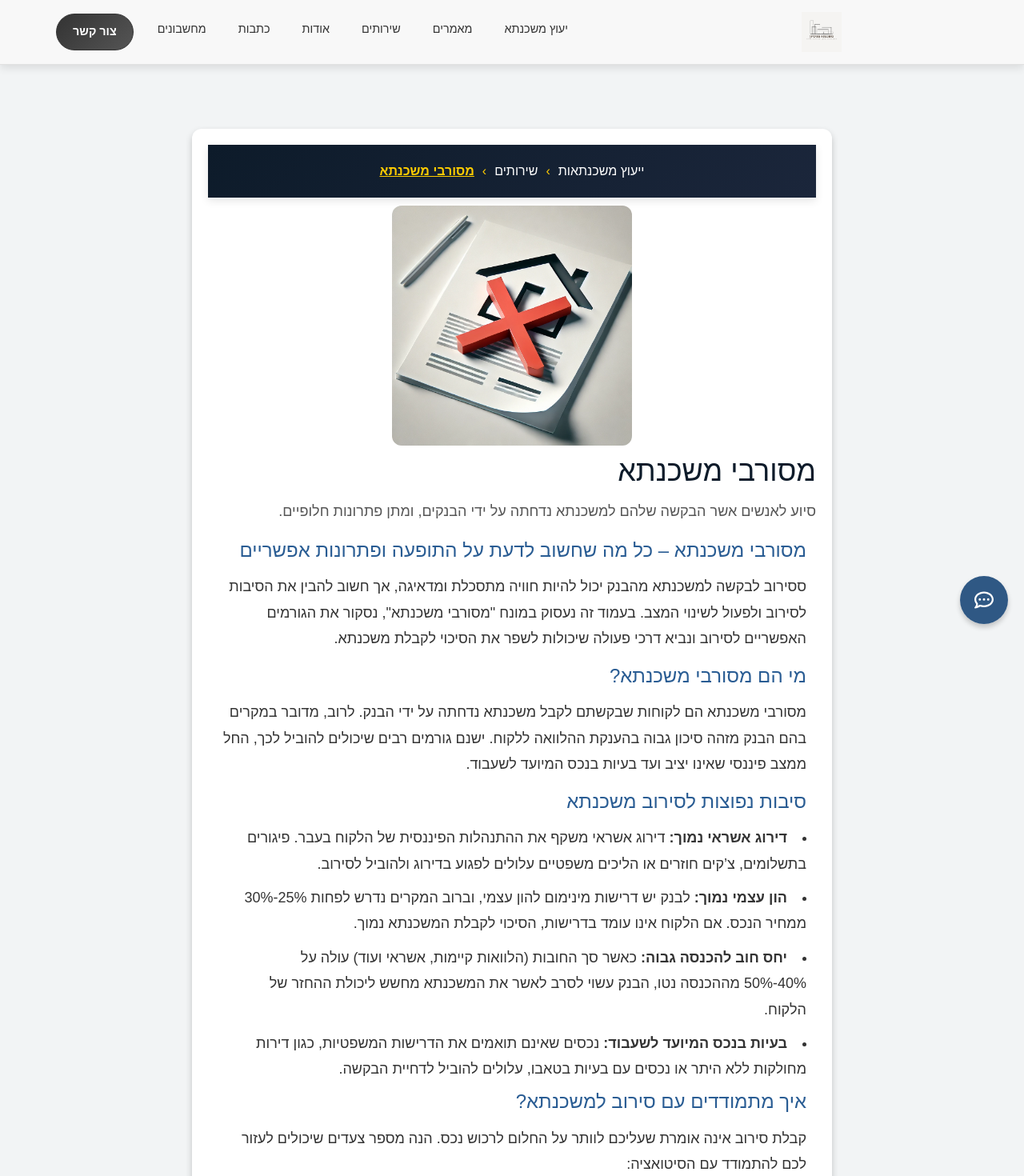
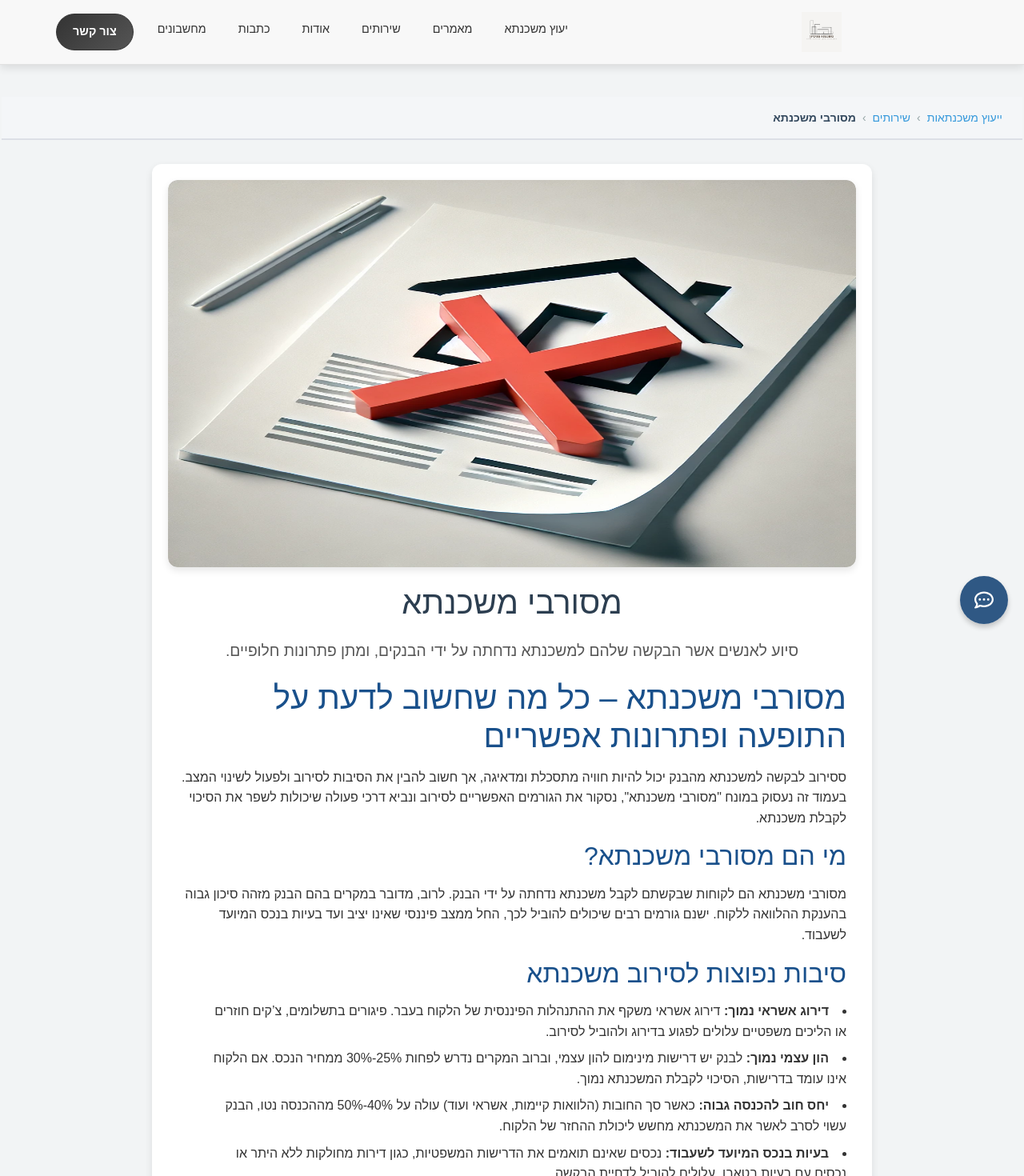
Before and after one commit to aviadazriel/special-web, a React (Create React App) app: page /services/1 in a window 1280 px wide. Shown: the top 1470 px of the page at 80% size. Built offline with nearby package versions, Linux system fonts and the light colour scheme.

Commit message:
first style

```diff
--- a/src/pages/ServiceDetail.js
+++ b/src/pages/ServiceDetail.js
@@ -27,10 +27,12 @@ const ServiceDetail = () => {
 
   return (
     <>
+      <Breadcrumb serviceName={serviceMeta.title} />
+      <ServiceDetailContainer>
+      <ImageWrapper>
+    <Image src={serviceMeta.image} alt={serviceMeta.title} />
+  </ImageWrapper>
 
-    <ServiceDetailContainer>
-    <Breadcrumb serviceName={serviceMeta.title} />
-      <Image src={serviceMeta.image} alt={serviceMeta.title} />
         <Title>{serviceMeta.title}</Title>
         <Description>{serviceMeta.description}</Description>
         {serviceContent ? (
@@ -46,7 +48,7 @@ const ServiceDetail = () => {
   );
 };
 
-// רכיב Breadcrumb
+// Breadcrumb Component
 const Breadcrumb = ({ serviceName }) => (
   <BreadcrumbContainer>
     <BreadcrumbContent>
@@ -61,38 +63,25 @@ const Breadcrumb = ({ serviceName }) => (
 
 // Styled Components
 const BreadcrumbContainer = styled.div`
-  background: linear-gradient(135deg, #0d1b2a, #1b263b);
-  padding: 20px;
-  color: #fff;
-  text-align: center;
-  box-shadow: 0 4px 10px rgba(0, 0, 0, 0.1);
+  background: #f4f6f8;
+  padding: 15px 25px;
+  color: #2c3e50;
+  border-bottom: 2px solid #dcdfe6;
 `;
 
 const BreadcrumbContent = styled.div`
-  font-size: 1rem;
+  font-size: 14px;
   display: flex;
-  justify-content: center;
   align-items: center;
-  gap: 10px;
-
-  @media (max-width: 768px) {
-    font-size: 0.9rem;
-    flex-wrap: wrap;
-  }
+  gap: 8px;
 `;
 
 const Arrow = styled.span`
-  color: #ffcc00;
-`;
-
-const CurrentService = styled.span`
-  font-weight: bold;
-  text-decoration: underline;
-  color: #ffcc00;
+  color: #95a5a6;
 `;
 
 const StyledLink = styled(Link)`
-  color: #fff;
+  color: #3498db;
   text-decoration: none;
 
   &:hover {
@@ -100,70 +89,54 @@ const StyledLink = styled(Link)`
   }
 `;
 
-const NotFound = styled.div`
-  text-align: center;
-  font-size: 1.5rem;
-  color: #e74c3c;
-  margin: 50px;
+const CurrentService = styled.span`
+  font-weight: bold;
+  color: #34495e;
 `;
 
-
-
-
-
-
-
-
-
-
-
-// רכיבי עיצוב מעודכנים
 const ServiceDetailContainer = styled.div`
-  max-width: 800px;
-  margin: 40px auto;
+  max-width: 900px;
+  margin: 30px auto;
   padding: 20px;
-  direction: rtl;
   font-family: 'Assistant', sans-serif;
   background: #ffffff;
-  box-shadow: 0 4px 8px rgba(0, 0, 0, 0.2);
+  box-shadow: 0 4px 10px rgba(0, 0, 0, 0.1);
   border-radius: 12px;
 `;
 
 const Image = styled.img`
-  width: auto;
-  height: auto;
-  max-height: 300px;
+  position: absolute;
+  top: 0;
+  left: 0;
+  width: 100%;
+  height: 100%;
+  object-fit: inherit;
   border-radius: 12px;
-  margin-bottom: 20px;
-  display: block; /* Ensures the image behaves as a block element */
-  margin: 10px auto; /* Centers the image horizontally */
 `;
 
 const Title = styled.h1`
-  font-size: 36px;
-  color: #0d1b2a;
-  margin-bottom: 15px;
-  text-align: right;
+  font-size: 2.5rem;
+  color: #2c3e50;
+  text-align: center;
+  margin-bottom: 20px;
 `;
 
 const Description = styled.p`
-  font-size: 18px;
-  line-height: 1.6;
+  font-size: 1.2rem;
+  line-height: 1.8;
   color: #555555;
-  text-align: right;
-  margin-bottom: 20px;
+  text-align: center;
 `;
 
 const Content = styled.div`
-  font-size: 18px;
-  line-height: 1.8;
+  font-size: 1rem;
+  line-height: 1.6;
   color: #333333;
   text-align: right;
 
   h1, h2, h3 {
     margin-bottom: 15px;
-    color: #19508bed;
-    font-size: 1.5rem;
+    color: #19508b;
   }
 
   ul {
@@ -172,22 +145,15 @@ const Content = styled.div`
   }
 
   ul li {
-    margin-bottom: 10px;
-  }
-
-  .call-to-action {
-    margin-top: 30px;
-    padding: 20px;
-    background-color: #f7f9fc;
-    text-align: center;
-    border-radius: 8px;
+    margin-bottom: 8px;
   }
 `;
 
 const Loader = styled.div`
   text-align: center;
-  font-size: 20px;
+  font-size: 18px;
   color: #888888;
+  margin-top: 20px;
 `;
 
 const ContactButtonContainer = styled.div`
@@ -196,4 +162,20 @@ const ContactButtonContainer = styled.div`
   justify-content: center;
 `;
 
+const NotFound = styled.div`
+  text-align: center;
+  font-size: 20px;
+  color: #e74c3c;
+  margin: 50px;
+`;
+const ImageWrapper = styled.div`
+  position: relative;
+  width: 100%;
+  padding-top: 56.25%; /* יחס גובה-רוחב 16:9 */
+  overflow: hidden;
+  border-radius: 12px;
+  background: #f4f4f4; /* צבע רקע במידה ואין תמונה */
+  box-shadow: 0 4px 10px rgba(0, 0, 0, 0.1);
+  margin-bottom: 20px;
+`;
 export default ServiceDetail;
```
Lines whose indentation alone changed are shown as unchanged.
